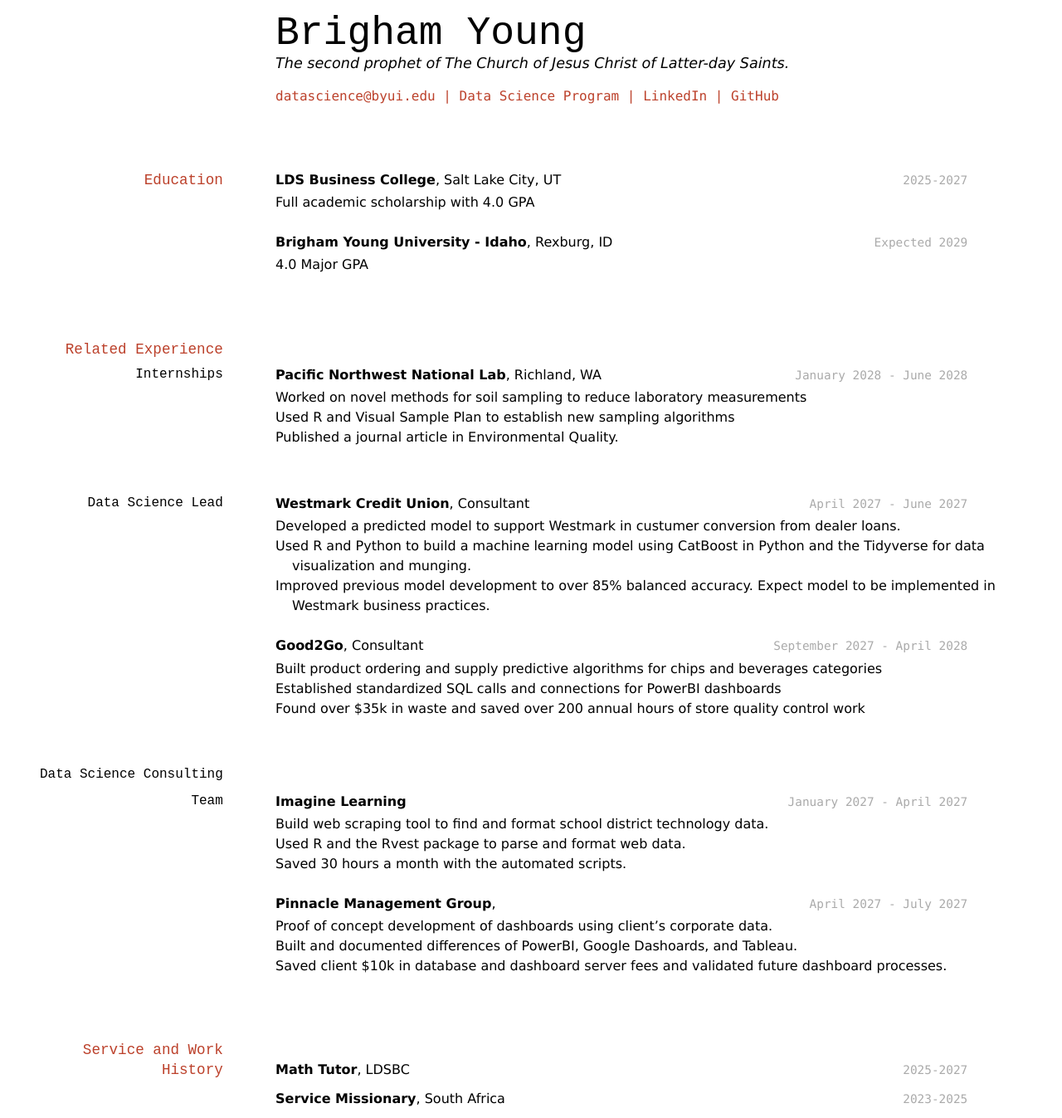
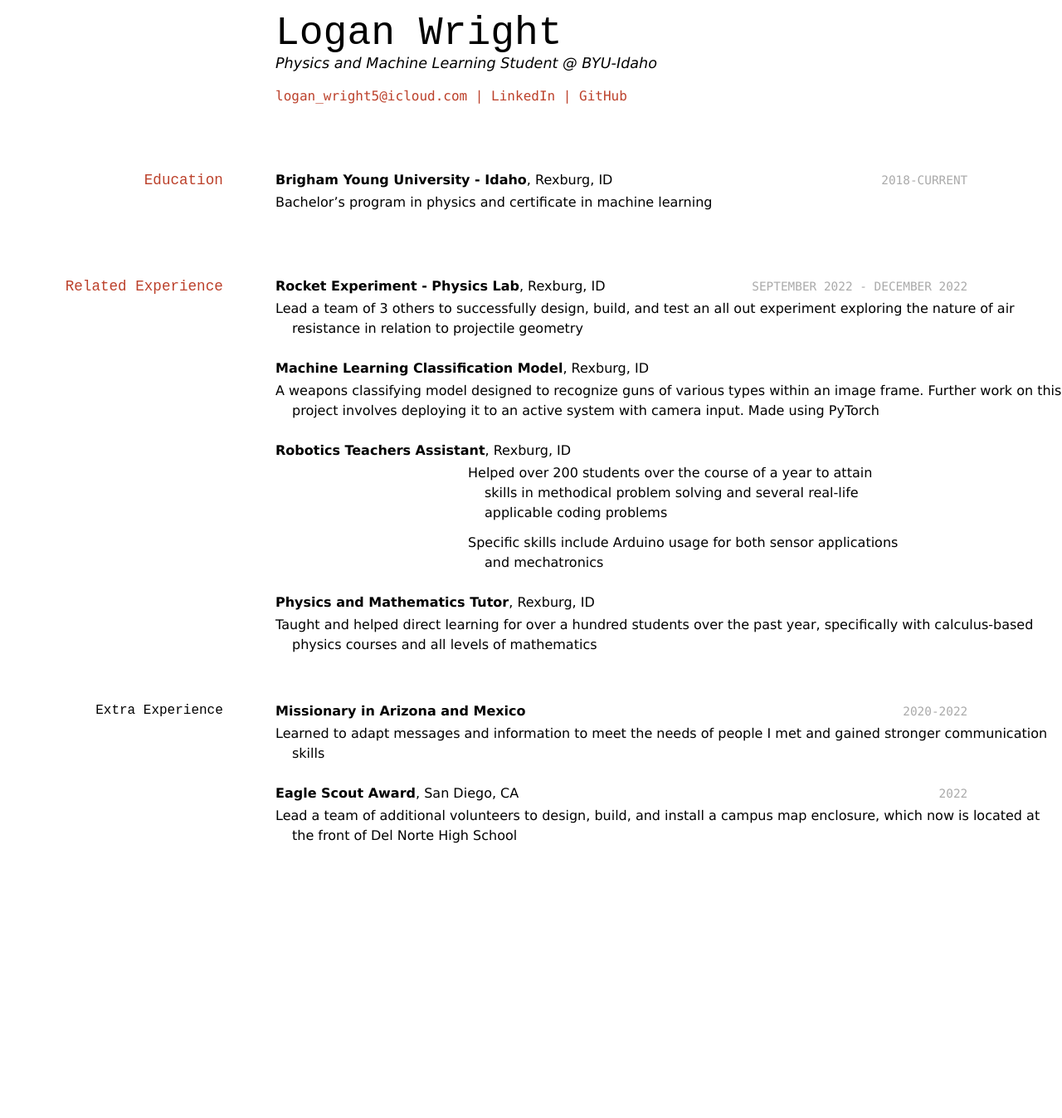
Before and after one commit to byuids-resumes/logan-wright-resume, a Jekyll site: the page built from docs/index.md, in a window 1280 px wide. Shown: the whole page at 83% size. Built offline with Jekyll 4.4.1, drawn with Linux system fonts in a browser that asks for light colours; after the commit the page ends 1043 px from its top, so only the background shows below that.

Commit message:
Updated all of my links, names, and added most of the additional criteria. Still need to add more to s kills and experience categories, but good enough for now.

```diff
--- a/docs/index.md
+++ b/docs/index.md
@@ -1,86 +1,57 @@
 ---
 layout: cv
-title: Brigham Young's Resume
+title: Logan Wright's Resume
 ---
-# Brigham Young
-The second prophet of The Church of Jesus Christ of Latter-day Saints.
+# Logan Wright
+Physics and Machine Learning Student @ BYU-Idaho
 
 <div id="webaddress">
-<a href="datascience@byui.edu">datascience@byui.edu</a>
-| <a href="https://byuidatascience.github.io/development.html">Data Science Program</a>
-| <a href="https://www.linkedin.com/groups/13537407/">LinkedIn</a>
-| <a href="https://github.com/byuids-resumes">GitHub</a>
+<a href="logan_wright5@icloud.com">logan_wright5@icloud.com</a>
+| <a href="https://www.linkedin.com/in/logan-wright-1116bb238">LinkedIn</a>
+| <a href="https://loganwrightai.github.io/logan-wright-resume/">GitHub</a>
 </div>
 
 <!-- https://www.monique.tech/the-art-of-markdown -->
 
 ## Education
 
-`2025-2027`
-__LDS Business College__, Salt Lake City, UT
-
-- Full academic scholarship with 4.0 GPA
-
-`Expected 2029`
+`2018-CURRENT`
 __Brigham Young University - Idaho__, Rexburg, ID
 
-- 4.0 Major GPA
-
+- Bachelor's program in physics and certificate in machine learning
 
 ## Related Experience
 
-### Internships
+`SEPTEMBER 2022 - DECEMBER 2022`
+__Rocket Experiment - Physics Lab__, Rexburg, ID
 
-`January 2028 - June 2028`
-__Pacific Northwest National Lab__, Richland, WA
+- Lead a team of 3 others to successfully design, build, and test an all out experiment exploring the nature of air resistance in relation to projectile geometry
 
-- Worked on novel methods for soil sampling to reduce laboratory measurements
-- Used R and Visual Sample Plan to establish new sampling algorithms
-- Published a journal article in Environmental Quality.
+__Machine Learning Classification Model__, Rexburg, ID
 
-### Data Science Lead
+- A weapons classifying model designed to recognize guns of various types within an image frame. Further work on this project involves deploying it to an active system with camera input. Made using PyTorch
 
-`April 2027 - June 2027`
-__Westmark Credit Union__, Consultant
+__Robotics Teachers Assistant__, Rexburg, ID
 
-- Developed a predicted model to support Westmark in custumer conversion from dealer loans.
-- Used R and Python to build a machine learning model using CatBoost in Python and the Tidyverse for data visualization and munging.
-- Improved previous model development to over 85% balanced accuracy. Expect model to be implemented in Westmark business practices.
+- Helped over 200 students over the course of a year to attain skills in methodical problem solving and several real-life applicable coding problems
 
-`September 2027 - April 2028`
-__Good2Go__, Consultant
+- Specific skills include Arduino usage for both sensor applications and mechatronics
 
-- Built product ordering and supply predictive algorithms for chips and beverages categories
-- Established standardized SQL calls and connections for PowerBI dashboards
-- Found over $35k in waste and saved over 200 annual hours of store quality control work
+__Physics and Mathematics Tutor__, Rexburg, ID
 
-### Data Science Consulting Team
+- Taught and helped direct learning for over a hundred students over the past year, specifically with calculus-based physics courses and all levels of mathematics
 
-`January 2027 - April 2027`
-__Imagine Learning__
+### Extra Experience
 
-- Build web scraping tool to find and format school district technology data.
-- Used R and the Rvest package to parse and format web data.
-- Saved 30 hours a month with the automated scripts.
+`2020-2022`
+__Missionary in Arizona and Mexico__
 
-`April 2027 - July 2027`
-__Pinnacle Management Group__,
+- Learned to adapt messages and information to meet the needs of people I met and gained stronger communication skills
 
-- Proof of concept development of dashboards using client's corporate data.
-- Built and documented differences of PowerBI, Google Dashoards, and Tableau.
-- Saved client $10k in database and dashboard server fees and validated future dashboard processes.
+`2022`
+__Eagle Scout Award__, San Diego, CA
 
-
-## Service and Work History
-
-`2025-2027`
-__Math Tutor__, LDSBC
-
-
-`2023-2025`
-__Service Missionary__, South Africa
-
-
+- Lead a team of additional volunteers to design, build, and install a campus map enclosure, which now is located at the front of Del Norte High School
 
 <!-- ### Footer
 
```
